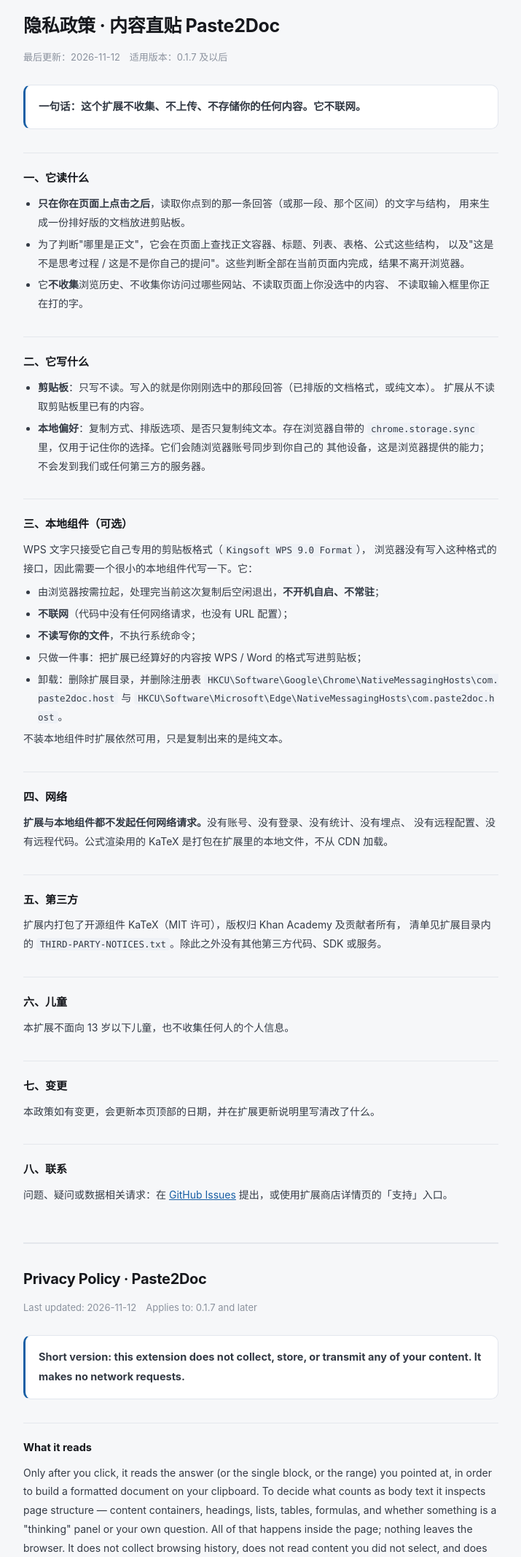
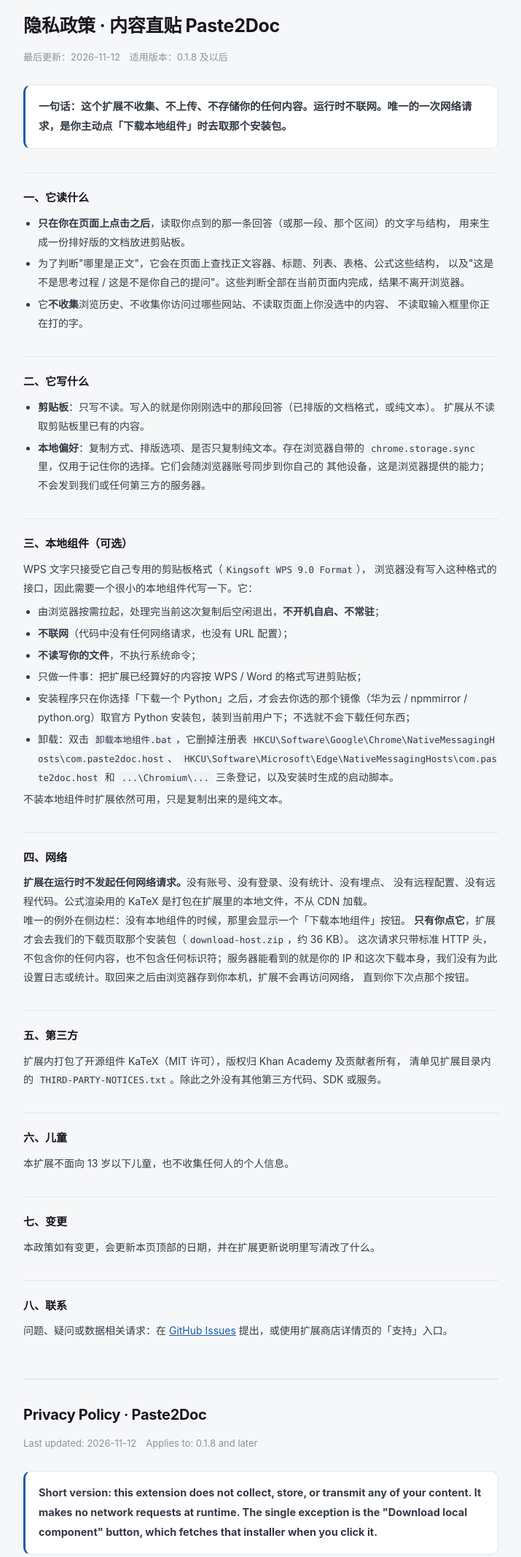
Before and after one commit to xuanyuan121/paste2doc, a plain HTML site: page privacy.html in a window 1280 px wide. Shown: the part 40-2173 px from the top of the page at 73% size, without its empty margins (282-997 px from the left). Drawn offline with Linux system fonts and the light colour scheme.

Commit message:
pages: privacy.html

```diff
--- a/privacy.html
+++ b/privacy.html
@@ -35,9 +35,9 @@
 <div class="wrap">
 
   <h1>隐私政策 · 内容直贴 Paste2Doc</h1>
-  <p class="meta">最后更新：2026-11-12　适用版本：0.1.7 及以后</p>
+  <p class="meta">最后更新：2026-11-12　适用版本：0.1.8 及以后</p>
 
-  <p class="short"><b>一句话：这个扩展不收集、不上传、不存储你的任何内容。它不联网。</b></p>
+  <p class="short"><b>一句话：这个扩展不收集、不上传、不存储你的任何内容。运行时不联网。唯一的一次网络请求，是你主动点「下载本地组件」时去取那个安装包。</b></p>
 
   <h2>一、它读什么</h2>
   <ul>
@@ -66,15 +66,23 @@
     <li><b>不联网</b>（代码中没有任何网络请求，也没有 URL 配置）；</li>
     <li><b>不读写你的文件</b>，不执行系统命令；</li>
     <li>只做一件事：把扩展已经算好的内容按 WPS / Word 的格式写进剪贴板；</li>
-    <li>卸载：删除扩展目录，并删除注册表
-      <code>HKCU\Software\Google\Chrome\NativeMessagingHosts\com.paste2doc.host</code> 与
-      <code>HKCU\Software\Microsoft\Edge\NativeMessagingHosts\com.paste2doc.host</code>。</li>
+    <li>安装程序只在你选择「下载一个 Python」之后，才会去你选的那个镜像（华为云 / npmmirror /
+      python.org）取官方 Python 安装包，装到当前用户下；不选就不会下载任何东西；</li>
+    <li>卸载：双击 <code>卸载本地组件.bat</code>，它删掉注册表
+      <code>HKCU\Software\Google\Chrome\NativeMessagingHosts\com.paste2doc.host</code>、
+      <code>HKCU\Software\Microsoft\Edge\NativeMessagingHosts\com.paste2doc.host</code> 和
+      <code>...\Chromium\...</code> 三条登记，以及安装时生成的启动脚本。</li>
   </ul>
   <p>不装本地组件时扩展依然可用，只是复制出来的是纯文本。</p>
 
   <h2>四、网络</h2>
-  <p><b>扩展与本地组件都不发起任何网络请求。</b>没有账号、没有登录、没有统计、没有埋点、
+  <p><b>扩展在运行时不发起任何网络请求。</b>没有账号、没有登录、没有统计、没有埋点、
     没有远程配置、没有远程代码。公式渲染用的 KaTeX 是打包在扩展里的本地文件，不从 CDN 加载。</p>
+  <p>唯一的例外在侧边栏：没有本地组件的时候，那里会显示一个「下载本地组件」按钮。
+    <b>只有你点它</b>，扩展才会去我们的下载页取那个安装包（<code>download-host.zip</code>，约 36 KB）。
+    这次请求只带标准 HTTP 头，不包含你的任何内容，也不包含任何标识符；服务器能看到的就是你的 IP
+    和这次下载本身，我们没有为此设置日志或统计。取回来之后由浏览器存到你本机，扩展不会再访问网络，
+    直到你下次点那个按钮。</p>
 
   <h2>五、第三方</h2>
   <p>扩展内打包了开源组件 KaTeX（MIT 许可），版权归 Khan Academy 及贡献者所有，
@@ -92,10 +100,11 @@
 
   <div class="en">
     <h1>Privacy Policy · Paste2Doc</h1>
-    <p class="meta">Last updated: 2026-11-12　Applies to: 0.1.7 and later</p>
+    <p class="meta">Last updated: 2026-11-12　Applies to: 0.1.8 and later</p>
 
     <p class="short"><b>Short version: this extension does not collect, store, or transmit any of your
-      content. It makes no network requests.</b></p>
+      content. It makes no network requests at runtime. The single exception is the "Download local
+      component" button, which fetches that installer when you click it.</b></p>
 
     <h2>What it reads</h2>
     <p>Only after you click, it reads the answer (or the single block, or the range) you pointed at, in
@@ -118,15 +127,21 @@
       not execute commands. Without it the extension still works, producing plain text.</p>
 
     <h2>Network</h2>
-    <p>No network requests from the extension or the helper. No account, no analytics, no telemetry, no
+    <p>No network requests from the extension at runtime. No account, no analytics, no telemetry, no
       remote configuration, no remote code. KaTeX is bundled locally.</p>
+    <p>The single exception: when no local component is installed, the side panel shows a "Download local
+      component" button. Only if you click it does the extension fetch that installer (about 36 KB) from
+      our download page. The request carries standard HTTP headers only — none of your content and no
+      identifier; the server sees your IP and the download itself, and we keep no logs or analytics for
+      it. After saving the file the extension makes no further requests until you click that button
+      again.</p>
 
     <h2>Contact</h2>
     <p>Use the support link on the store listing, or open an issue at
       <a href="https://github.com/xuanyuan121/paste2doc/issues">GitHub Issues</a>.</p>
   </div>
 
-  <a class="back" href="index.html">← 回到首页</a>
+  <a class="back" href="index.html">← 回到首页</a>　　<a class="back" href="host.html">只下载本地组件</a>
 </div>
 </body>
 </html>
```
